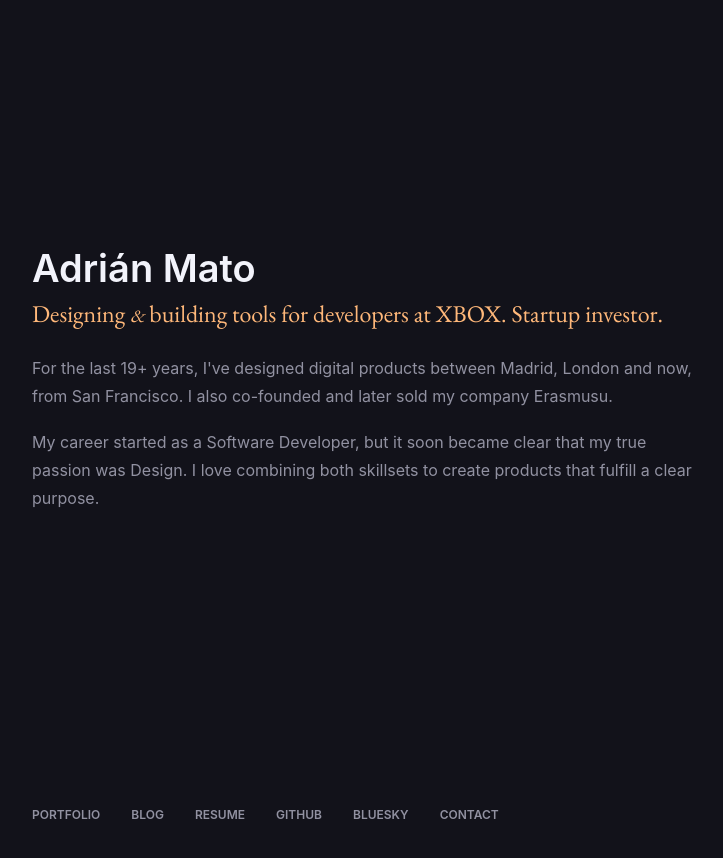
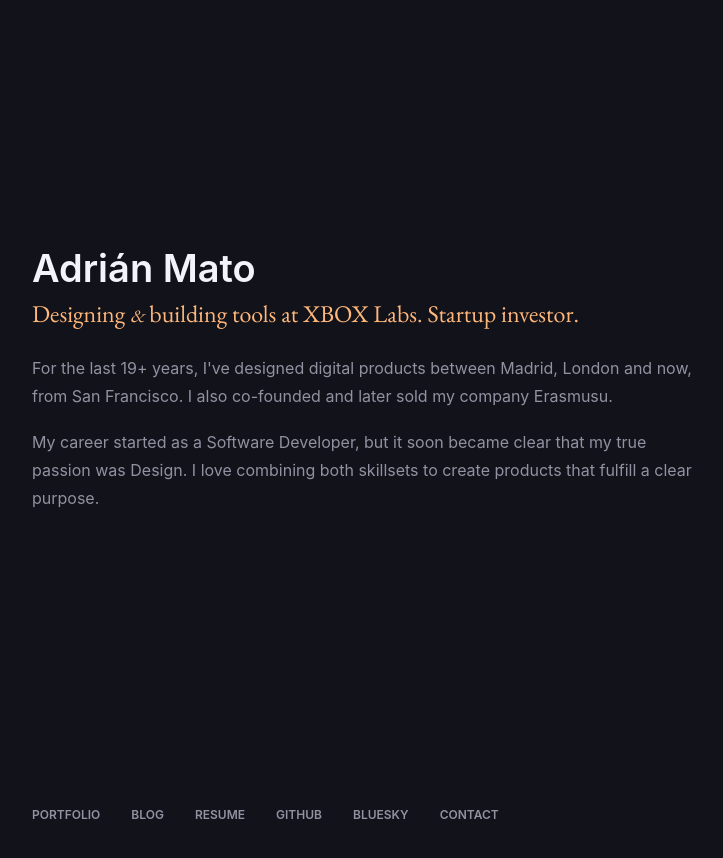
Before and after one commit to adrianmg/adrianmg.github.io, a Jekyll site: the page built from index.html, in a window 1280 px wide and 900 px high. Shown: the top 858 px of the window, without its empty margins (24-747 px from the left). Built offline with Jekyll 4.4.1, drawn with Linux system fonts in a browser that asks for light colours.

Commit message:
Update taglines to XBOX Labs (#117)
Co-authored-by: Adrian Mato <yensamg@github.com>
Co-authored-by: Copilot App <223556219+Copilot@users.noreply.github.com>
Copilot-Session: 4d2e149a-29e3-485a-aa1d-79e723a4200c

```diff
--- a/_config.yml
+++ b/_config.yml
@@ -1,8 +1,8 @@
 livereload: true
 
 # Site settings
-title: "Adrián Mato – Designer at XBOX, leading developer & creator tools"
-description: "Designing & building tools for developers at XBOX. Startup investor."
+title: "Adrián Mato – Designer at XBOX Labs, leading developer & creator tools"
+description: "Designing & building tools at XBOX Labs. Startup investor."
 email: hello@adrianmato.com
 baseurl: "" # the subpath of your site, e.g. /blog
 baseurl_blog: "/blog" # the subpath of the blog
--- a/_layouts/home.html
+++ b/_layouts/home.html
@@ -7,7 +7,7 @@
       <div class="home-intro-bio-desc">
         <div>
             <h1>Adrián Mato</h1>
-            <h2>Designing <span class="ampersand">&amp;</span> building tools for developers at XBOX. Startup investor.</h2>
+            <h2>Designing <span class="ampersand">&amp;</span> building tools at XBOX Labs. Startup investor.</h2>
             <p>
               For the last 19+ years, I've designed digital products between Madrid, London and now, from
               San Francisco. I also co-founded and later sold my company Erasmusu.
--- a/index.html
+++ b/index.html
@@ -4,6 +4,6 @@
 # See: https://jekyllrb.com/docs/themes/#overriding-theme-defaults
 layout: home
 browser_title: "Adrián Mato — Design Director in San Francisco"
-title: "Designing & building tools for developers at XBOX. Startup investor."
-description: "Designing & building tools for developers at XBOX. Startup investor."
+title: "Designing & building tools at XBOX Labs. Startup investor."
+description: "Designing & building tools at XBOX Labs. Startup investor."
 ---
```
